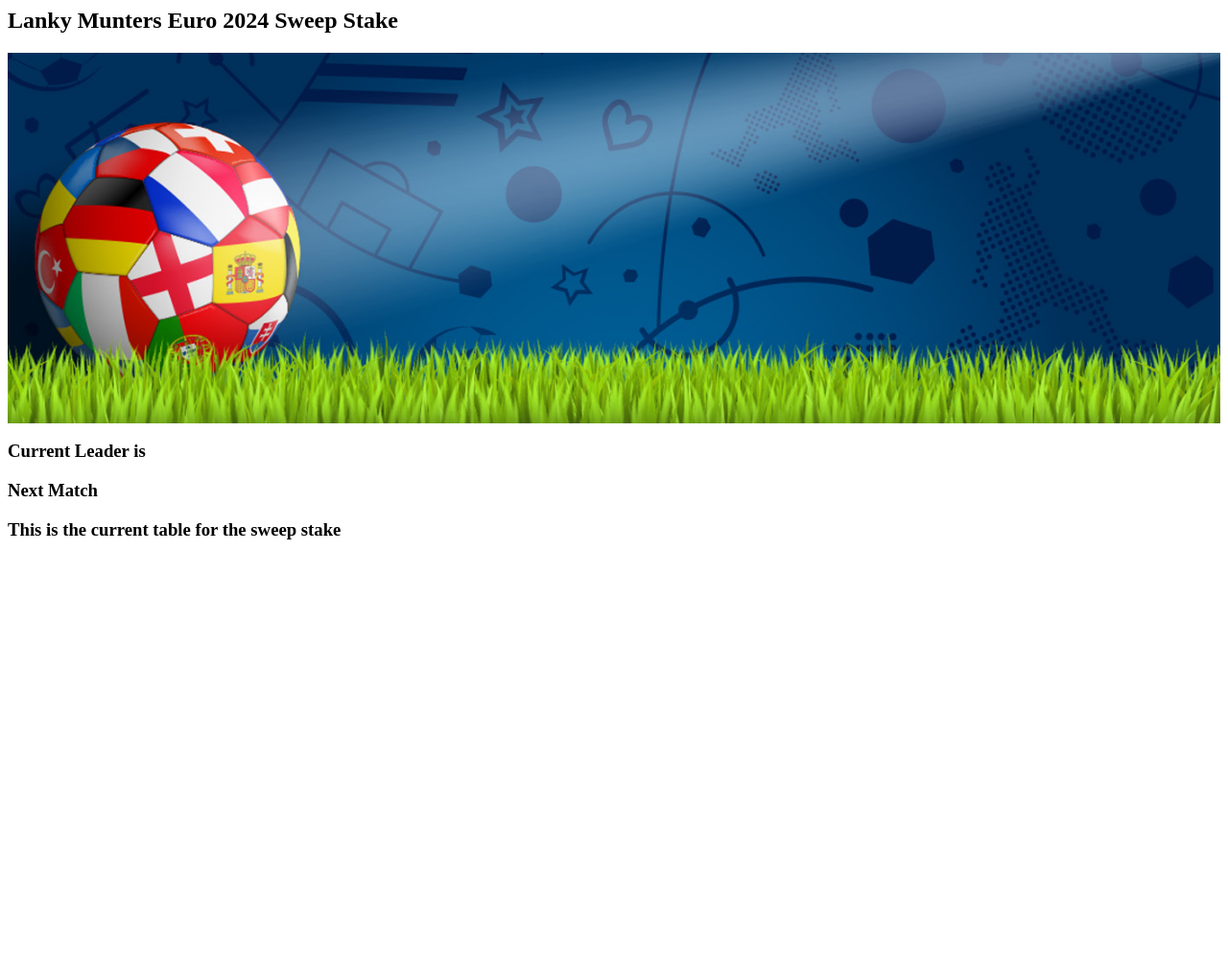
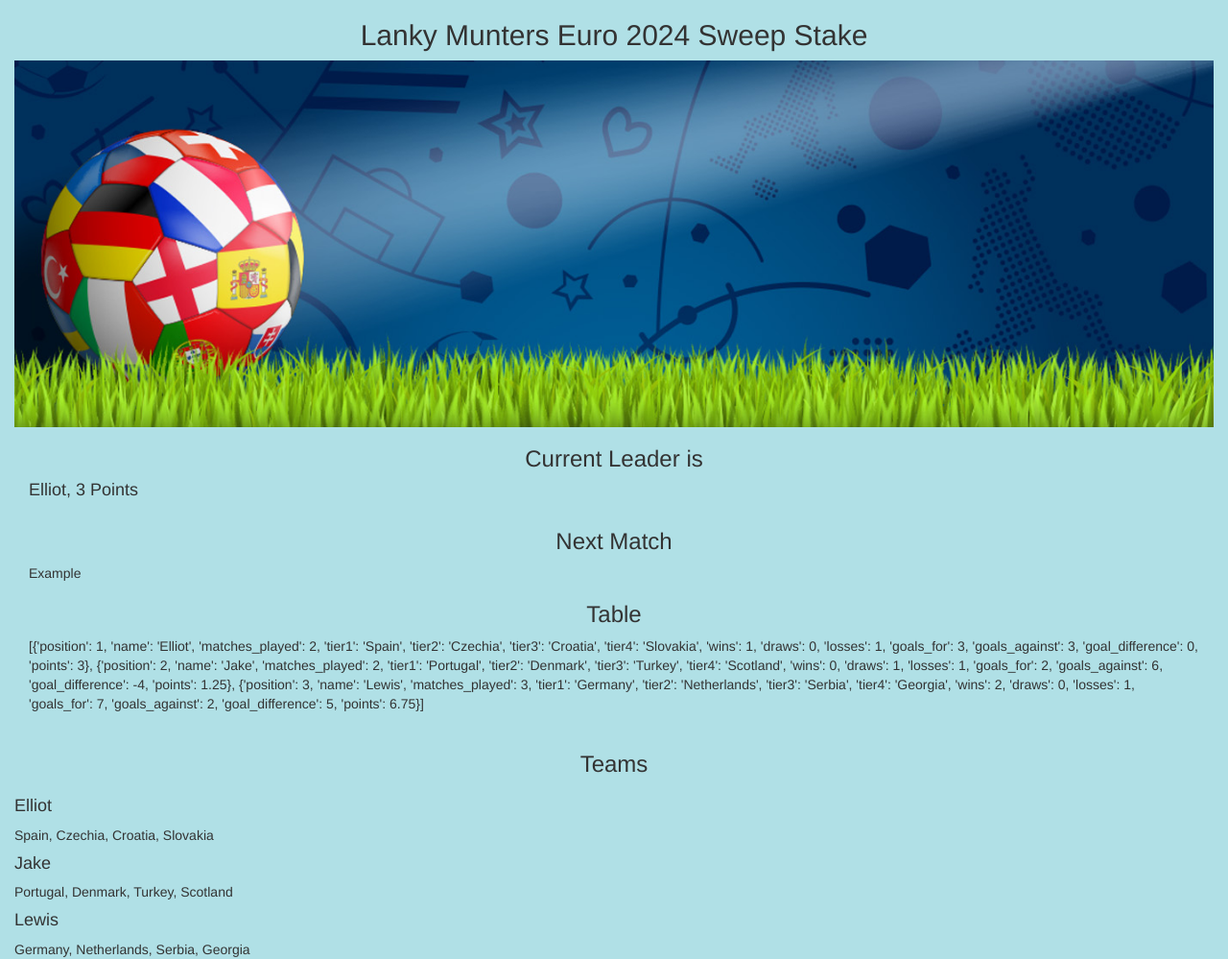
Before and after one commit to elliotseymour97/lanky-munters, a Flask app: page / in a window 1280 px wide. Shown: the whole page at 96% size. Before the commit the page ends 562 px from the top, so only its background shows below. Run offline with Flask 3, Linux system fonts and the light colour scheme.

Commit message:
More features added

```diff
--- a/app.py
+++ b/app.py
@@ -2,9 +2,78 @@ from flask import Flask, render_template
 
 app = Flask(__name__)
 
+MATCHES = [
+    {
+        'name': 'Group A Match 1',
+        'dateTime': '2024-06-01T21:00:00',
+        'timeToGame': -1,
+        'fullTimeFlag' : True,
+        'homeTeam': 'Germany',
+        'awayTeam': 'Scotland',
+        'homeTeamGoals': 5,
+        'awayTeamGoals': 1,
+        'homeTeamPoints': 3,
+        'awayTeamPoints': 0,
+        'homeTeamUser': 'Lewis',
+        'awayTeamUser': 'Jake',
+        'venue': 'Munich Football Arena, Munich'
+    }
+]
+
+USERS = [
+    {
+        'position':1,
+        'name': 'Elliot',
+        'matches_played': 2,
+        'tier1': 'Spain',
+        'tier2': 'Czechia',
+        'tier3': 'Croatia',
+        'tier4': 'Slovakia',
+        'wins': 1,
+        'draws': 0,
+        'losses': 1,
+        'goals_for': 3,
+        'goals_against': 3,
+        'goal_difference': 0,
+        'points': 3
+    },
+    {
+        'position':2,
+        'name': 'Jake',
+        'matches_played': 2,
+        'tier1': 'Portugal',
+        'tier2': 'Denmark',
+        'tier3': 'Turkey',
+        'tier4': 'Scotland',
+        'wins': 0,
+        'draws': 1,
+        'losses': 1,
+        'goals_for': 2,
+        'goals_against': 6,
+        'goal_difference': -4,
+        'points': 1.25
+    },
+    {
+        'position':3,
+        'name': 'Lewis',
+        'matches_played': 3,
+        'tier1': 'Germany',
+        'tier2': 'Netherlands',
+        'tier3': 'Serbia',
+        'tier4': 'Georgia',
+        'wins': 2,
+        'draws': 0,
+        'losses': 1,
+        'goals_for': 7,
+        'goals_against': 2,
+        'goal_difference': 5,
+        'points': 6.75
+    }
+]
+
 @app.route("/")
 def hello_world():
-    return render_template('home.html')
+    return render_template('home.html',users=USERS ,matches=MATCHES)
 
 if __name__ == "__main__":
     app.run(host='0.0.0.0', debug=True)
--- a/templates/home.html
+++ b/templates/home.html
@@ -2,17 +2,45 @@
 <html>
   <head>
     <title>Lanky Munters Euro 2024 Sweep Stake</title>
-    <style>
-      h3 {
-
-      }
-    </style>
+    <meta charset="utf-8">
+    <meta http-equiv="X-UA-Compatible" content="IE=edge">
+    <meta name="viewport" content="width=device-width, initial-scale=1">
+    <link rel="stylesheet" href="https://cdn.jsdelivr.net/npm/bootstrap@3.4.1/dist/css/bootstrap.min.css" integrity="sha384-HSMxcRTRxnN+Bdg0JdbxYKrThecOKuH5zCYotlSAcp1+c8xmyTe9GYg1l9a69psu" crossorigin="anonymous">
   </head>
-  <body>
-    <h2>Lanky Munters Euro 2024 Sweep Stake</h2>
-    <img src="static/euro2024headerbanner.jpeg" width="100%">
-    <h3>Current Leader is </h3>
-    <h3>Next Match</h3>
-    <h3>This is the current table for the sweep stake</h3>
+  <body style="background-color:powderblue;">
+    <div class="container-fluid">
+      <h2 style="text-align:center;">Lanky Munters Euro 2024 Sweep Stake</h2>
+      <img src="static/euro2024headerbanner.jpeg" width="100%">
+    <div class ="container-fluid">
+      <h3 style="text-align:center;">Current Leader is </h3>
+      {% for user in users %}
+        {% if user['position'] == 1 %}
+        <h4>{{user['name']}}, {{user['points']}} Points </h4>
+        {%  endif %}
+      {% endfor %}
+    </div>
+    <div class="container-fluid">
+      <h3 style="text-align:center;">Next Match</h3>
+      <p1>Example</p1>
+    </div>
+    <div class="container-fluid">
+      <h3 style="text-align:center;">Table</h3>
+      <table class="table table-hover">
+        {{users}}
+      </table>
+    </div>
+    <div class="container-fluid">
+      <h3 style="text-align:center;">Teams</h3>
+      <div>
+          {% for user in users %}
+            <div class="row">
+              <h4>{{user['name']}}</h4>
+              <div>
+              {{user['tier1']}}, {{user['tier2']}},     {{user['tier3']}}, {{user['tier4']}}
+              </div>
+            </div>
+          {% endfor %}
+      </div>
+    </div>
   </body>
 </html>
```
